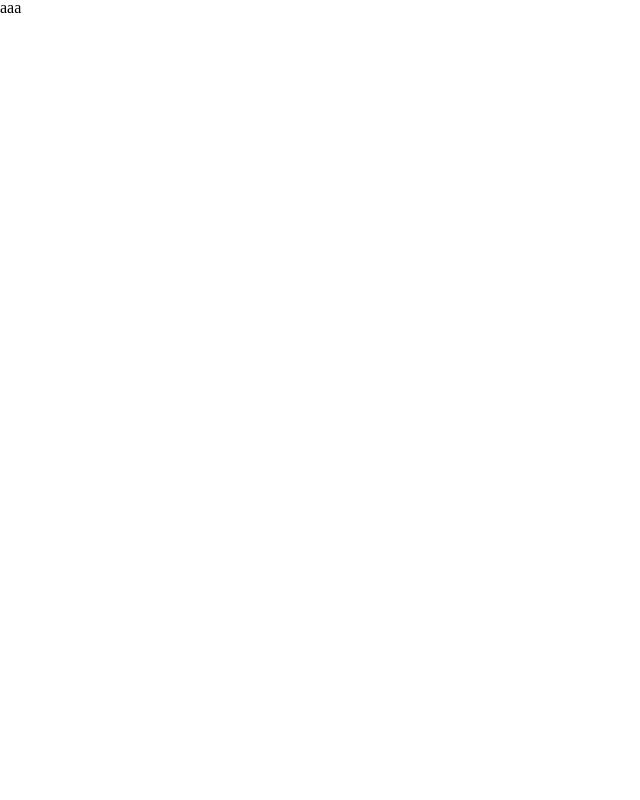
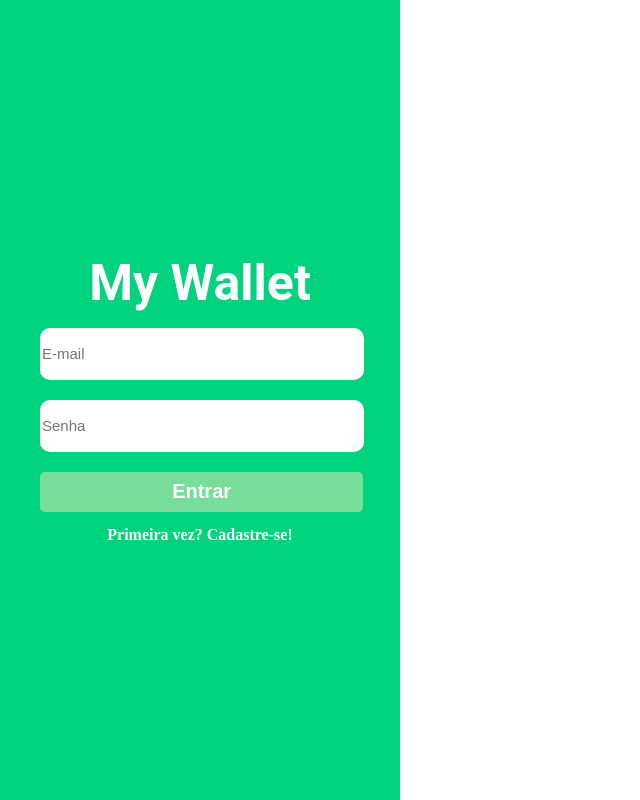
Before and after one commit to Tavares-ltc/my-wallet-front-end, a React (Create React App) app: page / in a window 1280 px wide. Shown: the whole page, without its empty margins (0-640 px from the left). Built offline with nearby package versions, Linux system fonts and the light colour scheme.

Commit message:
Tela de login e de cadastro criadas.

```diff
--- a/src/App.js
+++ b/src/App.js
@@ -1,13 +1,17 @@
 import { BrowserRouter, Routes, Route } from "react-router-dom";
 import HomePage from "./HomePage";
+import styled from "styled-components";
 
 export default function App() {
 
     return (
         <>
+
+
             <BrowserRouter>
                 <Routes>
-                    <Route path='/' element={<HomePage type={'login'} />} />
+                    <Route path='/' element={<HomePage type={'sign-in'} />} />
+                    <Route path='/cadastro' element={<HomePage type={'sign-up'} />} />
                 </Routes>
             </BrowserRouter>
         </>
--- a/src/HomePage.js
+++ b/src/HomePage.js
@@ -1,14 +1,133 @@
+import styled from 'styled-components';
+import { useState } from "react";
+import { useNavigate } from 'react-router-dom';
 
-export default function HomePage({type}) {
-    if(type === 'login'){
+export default function HomePage({ type }) {
+    const [loginData, setLoginData] = useState({ email: '', password: '' })
+    const [signUpData, setSignUpData] = useState({name:'', email: '', password: ''})
+    const [hover, setHover] = useState(false)
+    const navigate = useNavigate()
 
-        return(
-            <h1>aaa</h1>
-            )
-        }
+    if (type === 'sign-in') {
+
+        return (
+            <Page >
+                <h1 >My Wallet</h1>
+                <Forms onSubmit={sendData} hover={hover}>
+                    <form >
+                        <input type='email' placeholder='E-mail' name='email' onChange={handleLogin} required />
+                        <input type='password' placeholder='Senha' name='password' onChange={handleLogin} required />
+                        <button type='submit' value='entrar'> Entrar</button>
+                    </form>
+                    <p onMouseOver={() => setHover(!hover)}
+                        onMouseLeave={() => setHover(!hover)}
+                        onClick={() => navigate('/cadastro')}> Primeira vez? Cadastre-se!</p>
+                </Forms>
+            </Page>
+        )
+    }
 
     return (
-        <>
-        </>
+        <Page >
+            <h1 >My Wallet</h1>
+            <Forms onSubmit={sendData} hover={hover}>
+                <form >
+                    <input type='text' placeholder='Nome' name='name'onChange={handleSignUp} required/>
+                    <input type='email' placeholder='E-mail' name='email' onChange={handleSignUp} required />
+                    <input type='password' placeholder='Senha' name='password' onChange={handleSignUp} required />
+                    <input type='password' placeholder='Confirme a senha' name='password' onChange={handleSignUp} required />
+                    <button type='submit' value='entrar'> Entrar </button>
+                </form>
+                <p onMouseOver={() => setHover(!hover)}
+                    onMouseLeave={() => setHover(!hover)}
+                    onClick={() => navigate('/')}> Já tem cadastro? Faça o login!</p>
+            </Forms>
+        </Page>
     )
+    function sendData(event) {
+        event.preventDefault();
+        if(type === 'sign-in') {
+         console.log(loginData)
+        //    navigate('/mywallet')
+    } else {
+            //verificar se as senhas são iguais
+            console.log(signUpData)
+        }
+    }
+
+    function handleSignUp (event) {
+        setSignUpData({
+            ...signUpData,
+            [event.target.name]: event.target.value
+        })
+    }
+
+    function handleLogin(event) {
+        setLoginData({
+            ...loginData,
+            [event.target.name]: event.target.value
+        })
+    }
+
 }
+
+
+const Page = styled.div`
+width: 400px;
+height: 100vh;
+background-color: #00d27d;
+display: flex;
+flex-direction: column;
+justify-content: center;
+align-items: center;
+
+h1{
+    font-family: 'Roboto', sans-serif;
+    font-weight: 700;
+    color: white;
+    font-size: 50px;
+
+}
+
+@media only screen and (min-width: 200px){
+    max-width: 640px;
+}
+`
+const Forms = styled.div`
+width: 80%;
+display: flex;
+flex-direction: column;
+justify-content: center;
+align-items: center;
+input{
+    height: 50px;
+    border-radius: 10px;
+    border-style: none;
+    margin-top: 20px;
+    width: 100%;
+    font-size: 15px;
+    &:focus{
+ outline: 2px solid #21bb57;
+    }
+}
+button {
+    margin-top: 20px;
+    height: 40px;
+    width: 101%;
+    border-style: none;
+    border-radius: 5px;
+    background-color: #76de9a;
+    color: white;
+    font-size: 20px;
+    font-weight: 700;
+    cursor : pointer ;
+
+}
+p {
+color: white;
+margin-top: 15px;
+font-weight: 700;
+cursor : pointer ;
+text-decoration: ${props => props.hover ? 'underline' : 'none'};
+}
+`
--- a/src/reset.css
+++ b/src/reset.css
@@ -44,3 +44,5 @@ table {
 strong {
 	font-weight: bold;
 }
+
+@import url('https://fonts.googleapis.com/css2?family=Roboto&display=swap');
```
Also changed, not shown: package.json (+5 -3 lines), 1 other file (tests, documents, lock files or other folders).
